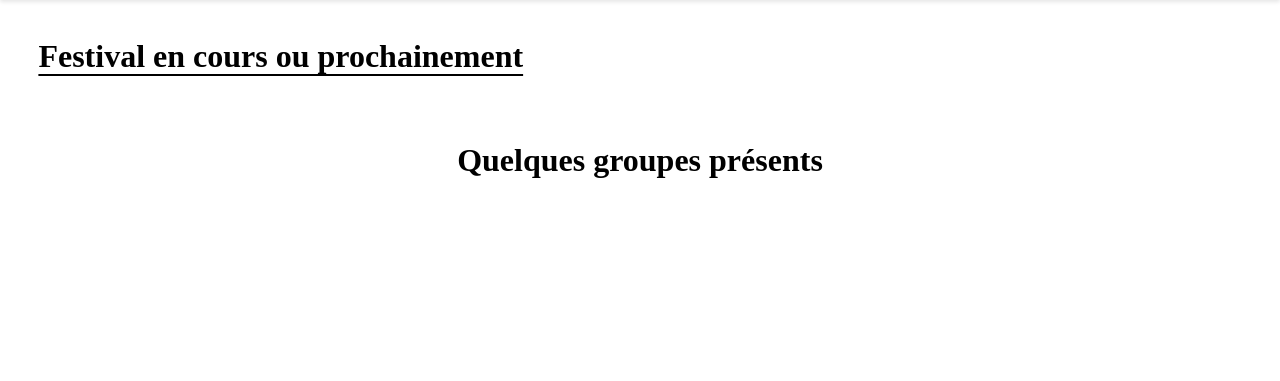
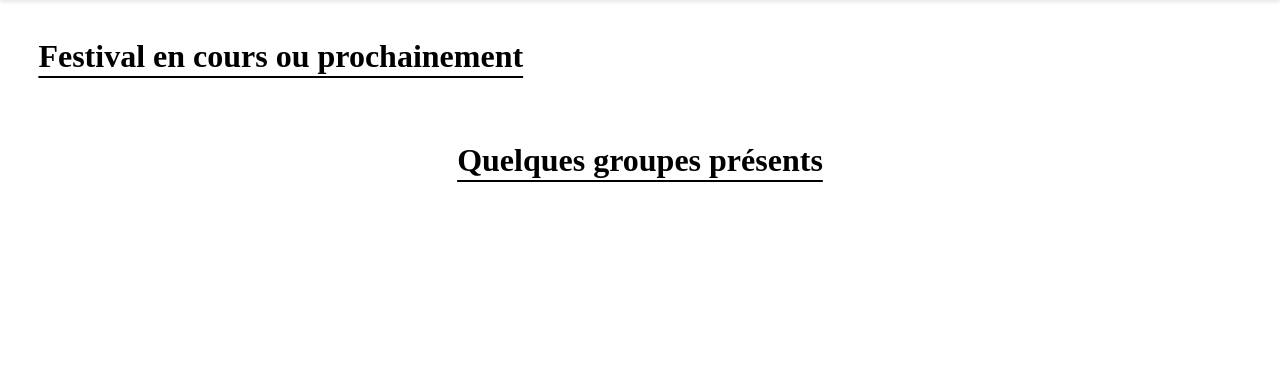
Before and after one commit to MaximeSevellec/Festiutv2, a Flask app: page / in a window 1280 px wide. Shown: the part 69-450 px from the top of the page. Run offline with Flask 3, Linux system fonts and the light colour scheme; data that the repository does not hold is empty.

Commit message:
v0 css partie groupe

```diff
--- a/festiut/static/css/home.css
+++ b/festiut/static/css/home.css
@@ -6,7 +6,7 @@
 #festivals>h1{
     padding-bottom: 1%;
     text-decoration:2px underline;
-    text-underline-offset: 20%;
+    text-underline-offset: 25%;
 }
 
 .festival{
@@ -60,6 +60,12 @@
     text-underline-offset: 20%;
 }
 
+#groupes>h1{
+    padding-bottom: 1%;
+    text-decoration:2px underline;
+    text-underline-offset: 25%;
+}
+
 #groupes{
     display: flex;
     flex-direction: row;
```
